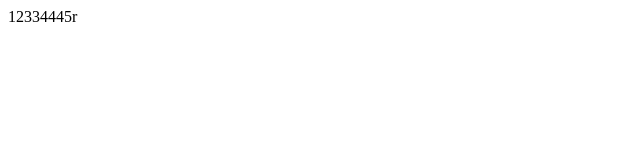
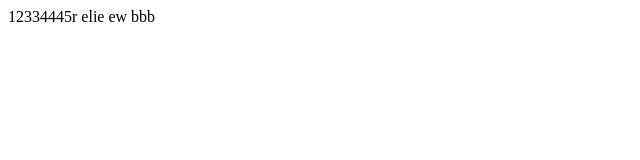
Before and after one commit to ebs89/ebs89.github.io, a plain HTML site: page index.html in a window 1280 px wide. Shown: the full height of the page, 0-640 px from the left. Drawn offline with Linux system fonts and the light colour scheme.

Commit message:
Update index.html

```diff
--- a/index.html
+++ b/index.html
@@ -5,5 +5,8 @@
 </head>
 <body>
   12334445r
+  elie
+  ew
+  bbb
 </body>
 </HTML>
```
